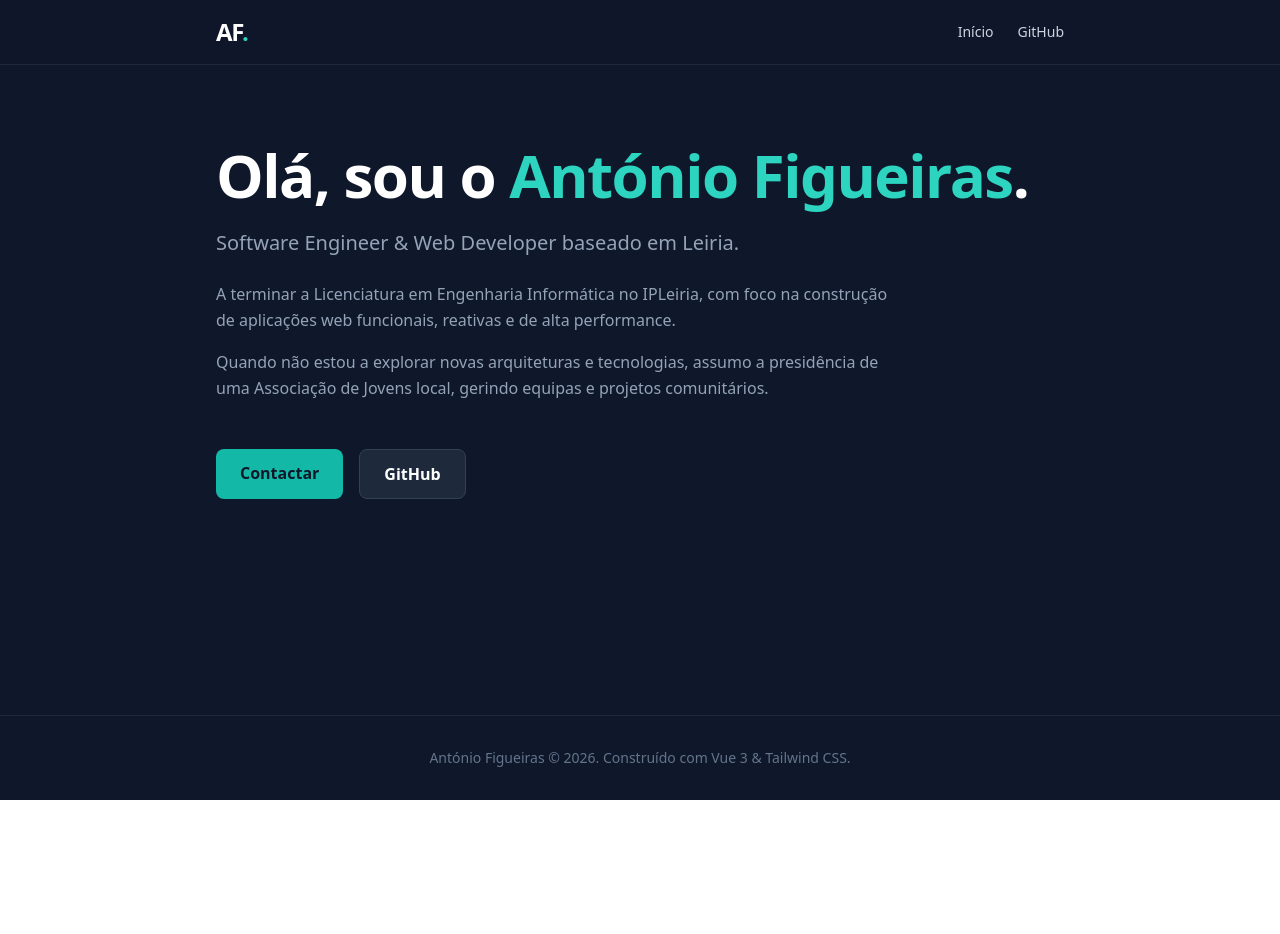
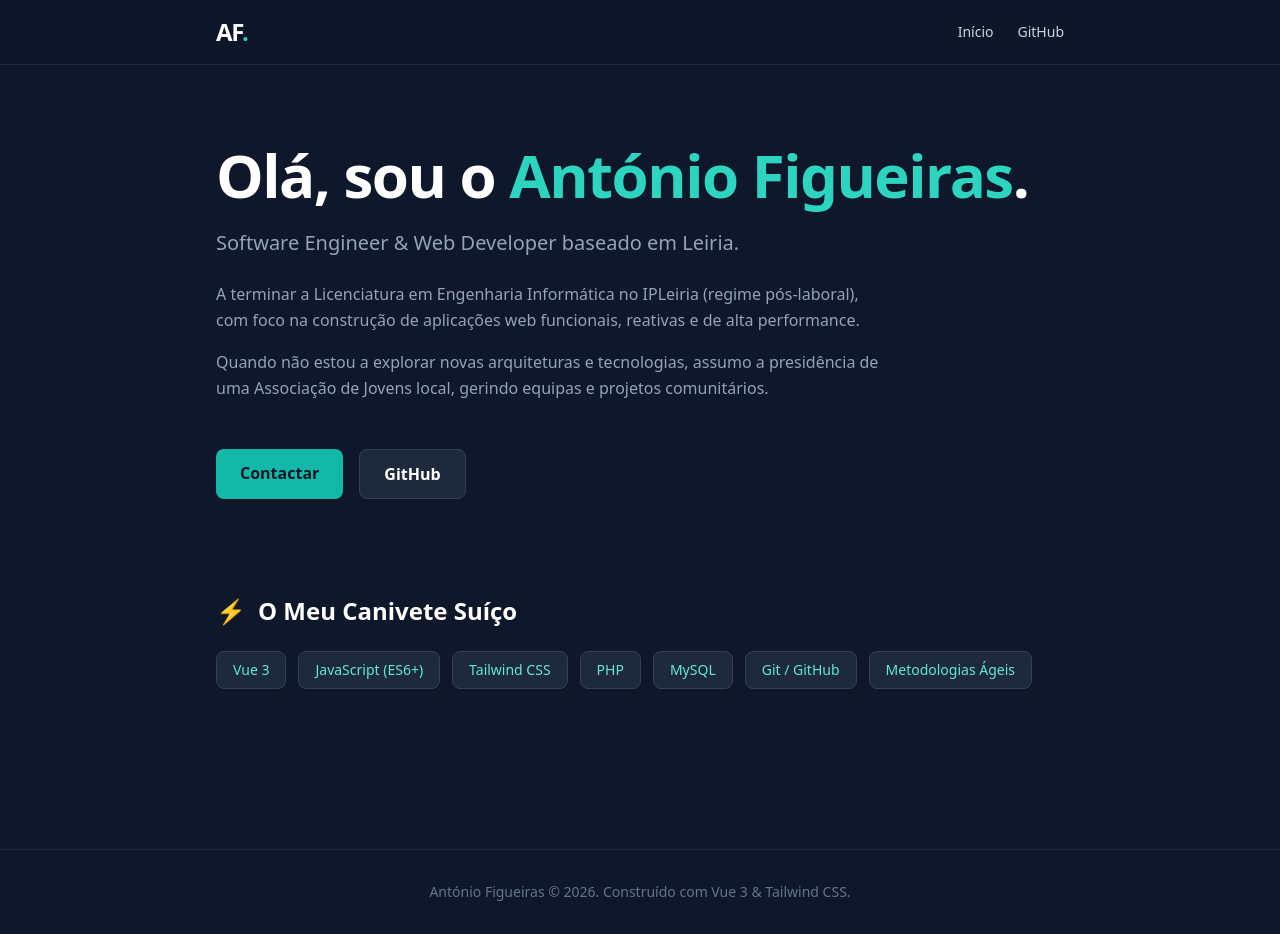
Before and after one commit to antoniorfigueiras/antonio-portfolio, a Vue app: page / in a window 1280 px wide. Before the commit the page ends 800 px from the top, so only its background shows below. Built offline with nearby package versions, Linux system fonts and the light colour scheme.

Commit message:
feat: add dynamic tech stack section to home view

```diff
--- a/src/views/Homeview.vue
+++ b/src/views/Homeview.vue
@@ -1,5 +1,6 @@
 <template>
   <main class="max-w-4xl mx-auto px-6 py-20">
+    <!-- Secção de Apresentação -->
     <section class="space-y-6">
       <h1 class="text-4xl md:text-6xl font-black tracking-tight text-white">
         Olá, sou o <span class="text-teal-400">António Figueiras</span>.
@@ -9,8 +10,8 @@
       </p>
       <div class="text-slate-400 space-y-4 max-w-2xl leading-relaxed">
         <p>
-          A terminar a Licenciatura em Engenharia Informática no IPLeiria, com foco na construção de
-          aplicações web funcionais, reativas e de alta performance.
+          A terminar a Licenciatura em Engenharia Informática no IPLeiria (regime pós-laboral), com
+          foco na construção de aplicações web funcionais, reativas e de alta performance.
         </p>
         <p>
           Quando não estou a explorar novas arquiteturas e tecnologias, assumo a presidência de uma
@@ -20,13 +21,13 @@
 
       <div class="pt-6 flex gap-4">
         <a
-          href="mailto:antoniorfigueiras@gmail.com"
+          href="mailto:teu_email@gmail.com"
           class="bg-teal-500 hover:bg-teal-600 text-slate-900 font-bold px-6 py-3 rounded-lg transition-colors"
         >
           Contactar
         </a>
         <a
-          href="https://github.com/antoniorfigueiras"
+          href="https://github.com/antoniofigueiras"
           target="_blank"
           class="bg-slate-800 hover:bg-slate-700 text-white font-bold px-6 py-3 rounded-lg border border-slate-700 transition-colors"
         >
@@ -34,5 +35,36 @@
         </a>
       </div>
     </section>
+
+    <!-- Secção de Tech Stack -->
+    <section class="mt-24">
+      <h2 class="text-2xl font-bold text-white mb-6 flex items-center">
+        <span class="text-teal-400 mr-3">⚡</span> O Meu Canivete Suíço
+      </h2>
+
+      <div class="flex flex-wrap gap-3">
+        <!-- O Vue vai repetir este <span> para cada tecnologia na tua lista -->
+        <span
+          v-for="tech in techStack"
+          :key="tech"
+          class="bg-slate-800 border border-slate-700 text-teal-300 font-medium px-4 py-2 rounded-lg text-sm shadow-sm hover:border-teal-500/50 hover:bg-slate-700 transition-all cursor-default"
+        >
+          {{ tech }}
+        </span>
+      </div>
+    </section>
   </main>
 </template>
+
+<script setup>
+// Aqui defines a tua lista de tecnologias. Se aprenderes algo novo amanhã, é só adicionar a este array!
+const techStack = [
+  'Vue 3',
+  'JavaScript (ES6+)',
+  'Tailwind CSS',
+  'PHP',
+  'MySQL',
+  'Git / GitHub',
+  'Metodologias Ágeis',
+]
+</script>
```
